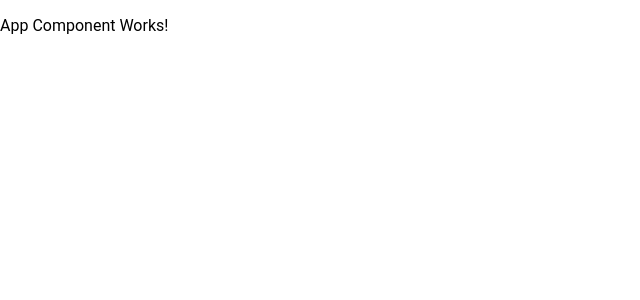
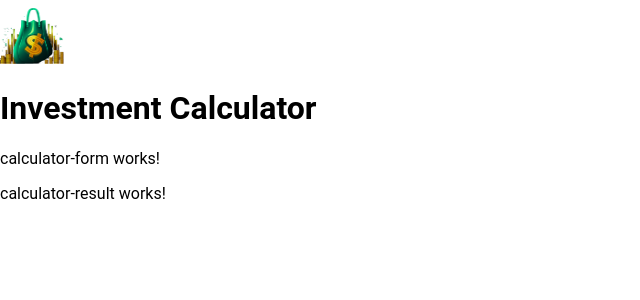
Before and after one commit to farooq-teqniqly/udacity-angular, an Angular app in the folder calculator/: page / in a window 1280 px wide. Shown: the top 300 px of the page, without its empty margins (0-640 px from the left). Built offline with nearby package versions, Linux system fonts and the light colour scheme.

Commit message:
chore: Created components; implemented HeaderComponent.

```diff
--- a/calculator/src/app/app.component.html
+++ b/calculator/src/app/app.component.html
@@ -1,3 +1,5 @@
 <main>
-  <p>App Component Works!</p>
+  <app-header />
+  <app-calculator-form/>
+  <app-calculator-result/>
 </main>
--- /dev/null
+++ b/calculator/src/app/calculator-form/calculator-form.component.html
@@ -0,0 +1 @@
+<p>calculator-form works!</p>
--- /dev/null
+++ b/calculator/src/app/calculator-result/calculator-result.component.html
@@ -0,0 +1 @@
+<p>calculator-result works!</p>
--- /dev/null
+++ b/calculator/src/app/header/header.component.html
@@ -0,0 +1,4 @@
+<div>
+  <img ngSrc="{{ imagePath }}" width="64" height="64" [alt]="'Investment Calculator'" />
+  <h1>Investment Calculator</h1>
+</div>
--- /dev/null
+++ b/calculator/src/app/header/header.component.ts
@@ -0,0 +1,12 @@
+import { Component } from "@angular/core";
+import { NgOptimizedImage } from "@angular/common";
+
+@Component({
+  selector: "app-header",
+  imports: [NgOptimizedImage, NgOptimizedImage],
+  templateUrl: "./header.component.html",
+  styleUrl: "./header.component.css",
+})
+export class HeaderComponent {
+  imagePath = "logo.png";
+}
```
Also changed, not shown: calculator/src/app/app.component.ts (+8 -1 lines), calculator/src/app/calculator-form/calculator-form.component.ts (added, +11 -0 lines), calculator/src/app/calculator-result/calculator-result.component.ts (added, +11 -0 lines), calculator/src/app/calculator-form/calculator-form.component.css (added), calculator/src/app/calculator-result/calculator-result.component.css (added), calculator/src/app/header/header.component.css (added).
